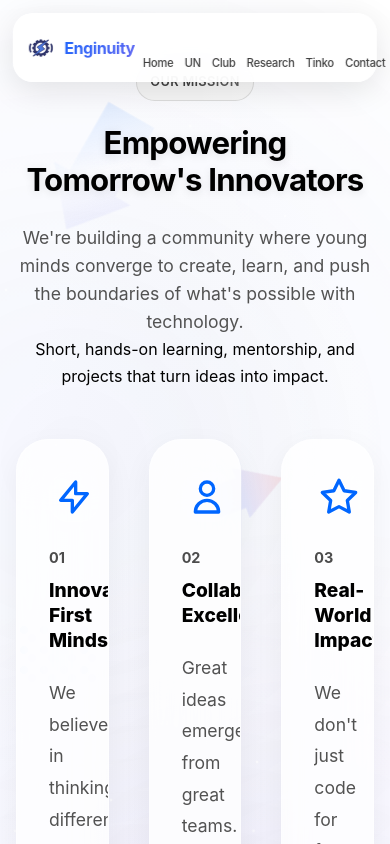
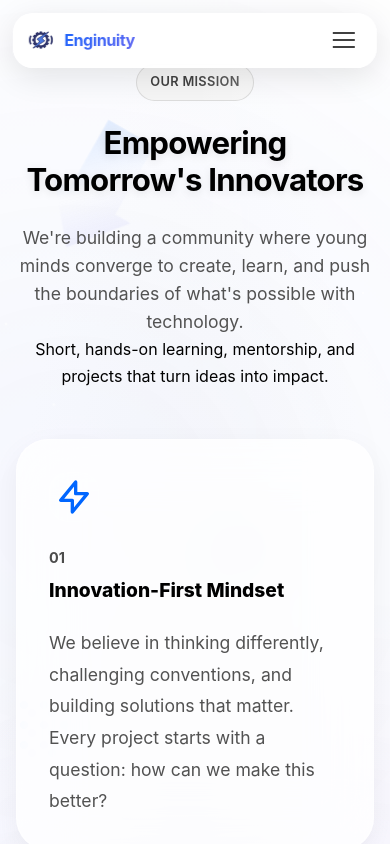
Before and after one commit to anvayajmera/enginuity, a React (Vite) app: page /about in a window 390 px wide. Shown: the top 844 px of the page. Built offline with nearby package versions, Linux system fonts and the light colour scheme; a web font is replaced by a local one.

Commit message:
feat(responsive): mobile nav toggle, fluid images, stacked grids and improved small-screen spacing

```diff
--- a/src/App.css
+++ b/src/App.css
@@ -7,6 +7,7 @@
   gap: 2rem;
   justify-content: center;
   margin-top: 3rem;
+  flex-wrap: wrap;
 }
 .journey-card {
   background: linear-gradient(135deg, #6366f1 0%, #8b5cf6 100%);
@@ -332,6 +333,19 @@ body {
   padding: 0 2rem;
 }
 
+/* Make images and embedded content responsive */
+img, svg {
+  max-width: 100%;
+  height: auto;
+}
+
+/* Buttons full-width on small screens */
+@media (max-width: 768px) {
+  .btn { width: 100%; }
+  .features-grid { grid-template-columns: 1fr; }
+  .journey-card { width: 100%; }
+}
+
 .section-header {
   text-align: center;
   margin-bottom: 5rem;
--- a/src/components/Navbar.css
+++ b/src/components/Navbar.css
@@ -55,6 +55,36 @@
   gap: 0.5rem;
   list-style: none;
 }
+
+/* Mobile toggle button (hidden on desktop) */
+.mobile-toggle {
+  display: none;
+  background: transparent;
+  border: none;
+  width: 40px;
+  height: 40px;
+  align-items: center;
+  justify-content: center;
+  cursor: pointer;
+}
+.mobile-toggle .hamburger {
+  display: block;
+  width: 22px;
+  height: 2px;
+  background: var(--gray-700);
+  position: relative;
+}
+.mobile-toggle .hamburger::before,
+.mobile-toggle .hamburger::after {
+  content: '';
+  position: absolute;
+  left: 0;
+  width: 22px;
+  height: 2px;
+  background: var(--gray-700);
+}
+.mobile-toggle .hamburger::before { top: -7px; }
+.mobile-toggle .hamburger::after { top: 7px; }
 
 .nav-link {
   position: relative;
@@ -134,7 +164,21 @@
 
   .nav-links {
     gap: 0.25rem;
+    position: absolute;
+    top: 64px;
+    right: 1rem;
+    background: rgba(255,255,255,0.95);
+    border-radius: 12px;
+    box-shadow: 0 8px 24px rgba(0,0,0,0.08);
+    flex-direction: column;
+    padding: 0.5rem;
+    display: none;
+    min-width: 160px;
   }
+
+  .nav-links.open { display: flex; }
+
+  .mobile-toggle { display: inline-flex; }
 
   .nav-link {
     padding: 0.375rem 0.75rem;
@@ -156,7 +200,9 @@
   }
 
   .nav-links {
-    gap: 0.1rem;
+  gap: 0.1rem;
+  top: 56px;
+  right: 0.8rem;
   }
 
   .nav-link {
--- a/src/components/Navbar.jsx
+++ b/src/components/Navbar.jsx
@@ -6,6 +6,7 @@ import logo from '../assets/enginuitylogo.png';
 const Navbar = () => {
   const [isScrolled, setIsScrolled] = useState(false);
   const [activeLink, setActiveLink] = useState('hero');
+  const [mobileOpen, setMobileOpen] = useState(false);
 
   useEffect(() => {
     const onScroll = () => setIsScrolled(window.pageYOffset > 100);
@@ -24,18 +25,28 @@ const Navbar = () => {
   ];
 
   return (
-    <nav className={`navbar ${isScrolled ? 'scrolled' : ''}`}>
+    <nav className={`navbar ${isScrolled ? 'scrolled' : ''} ${mobileOpen ? 'open' : ''}`}>
       <div className="nav-content">
         <NavLink to="/" className="logo" style={{ display: 'flex', alignItems: 'center', gap: '0.6rem', textDecoration: 'none' }}>
           <img src={logo} alt="Enginuity logo" className="logo-img" />
           <span>Enginuity</span>
         </NavLink>
-        <ul className="nav-links">
+        <button
+          className="mobile-toggle"
+          aria-label={mobileOpen ? 'Close navigation' : 'Open navigation'}
+          aria-expanded={mobileOpen}
+          onClick={() => setMobileOpen(v => !v)}
+        >
+          <span className="hamburger" aria-hidden="true"></span>
+        </button>
+
+        <ul className={`nav-links ${mobileOpen ? 'open' : ''}`}>
           {navLinks.map(({ to, label }) => (
             <li key={to}>
               <NavLink
                 to={to}
                 className={({ isActive }) => `nav-link ${isActive ? 'active' : ''}`}
+                onClick={() => setMobileOpen(false)}
               >
                 {label}
               </NavLink>
--- a/src/components/Tutorials.css
+++ b/src/components/Tutorials.css
@@ -311,6 +311,19 @@
   cursor: pointer;
   box-shadow: 0 15px 35px rgba(0, 0, 0, 0.1);
   max-height: 900px;
+}
+
+/* Responsive adjustments */
+@media (max-width: 1024px) {
+  .paths-container-enhanced { grid-template-columns: 1fr; }
+  .path-card-enhanced { padding: 1.5rem; }
+  .section-title-enhanced { font-size: 2rem; }
+}
+
+@media (max-width: 768px) {
+  .tutorials-section-enhanced { padding: 4rem 0; }
+  .tutorial-orb-1, .tutorial-orb-2, .tutorial-orb-3, .tutorial-orb-4 { display: none; }
+  .paths-container-enhanced { gap: 1rem; }
 }
 
 .path-card-enhanced:hover {
```
